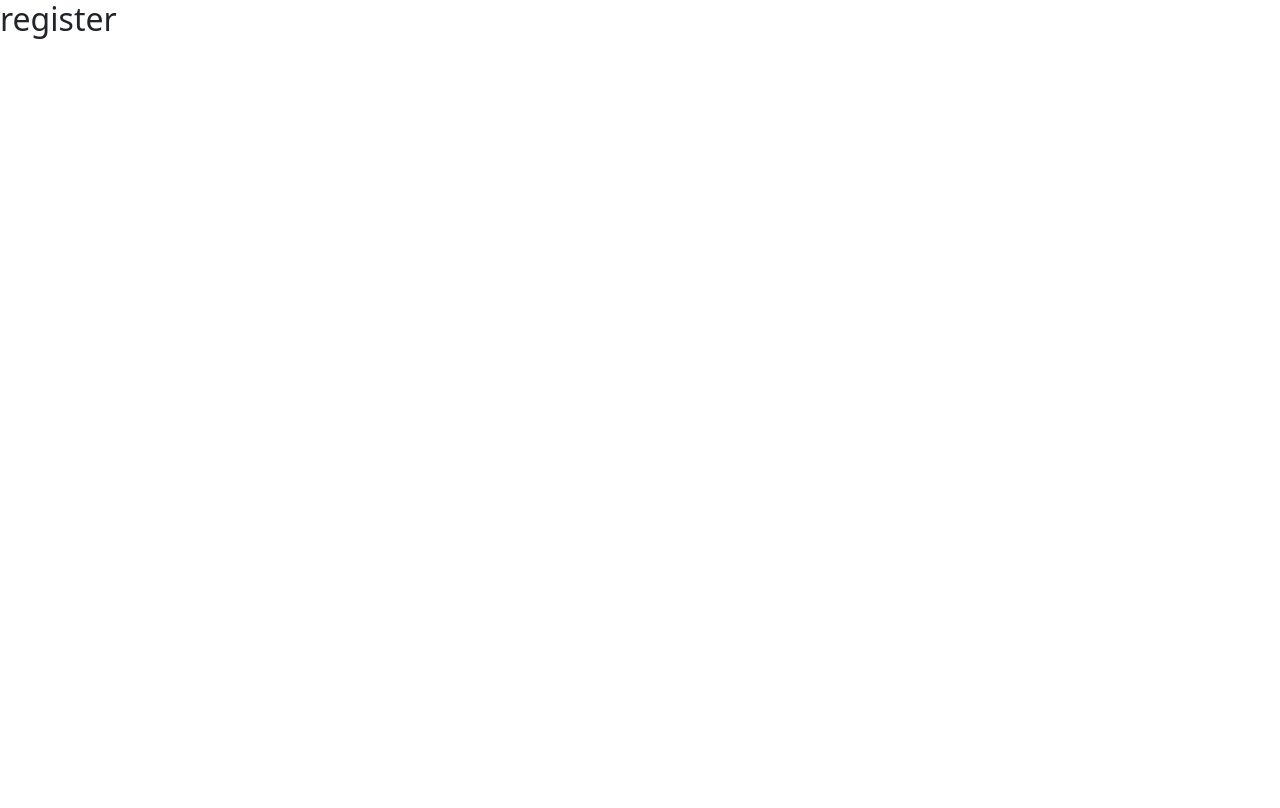
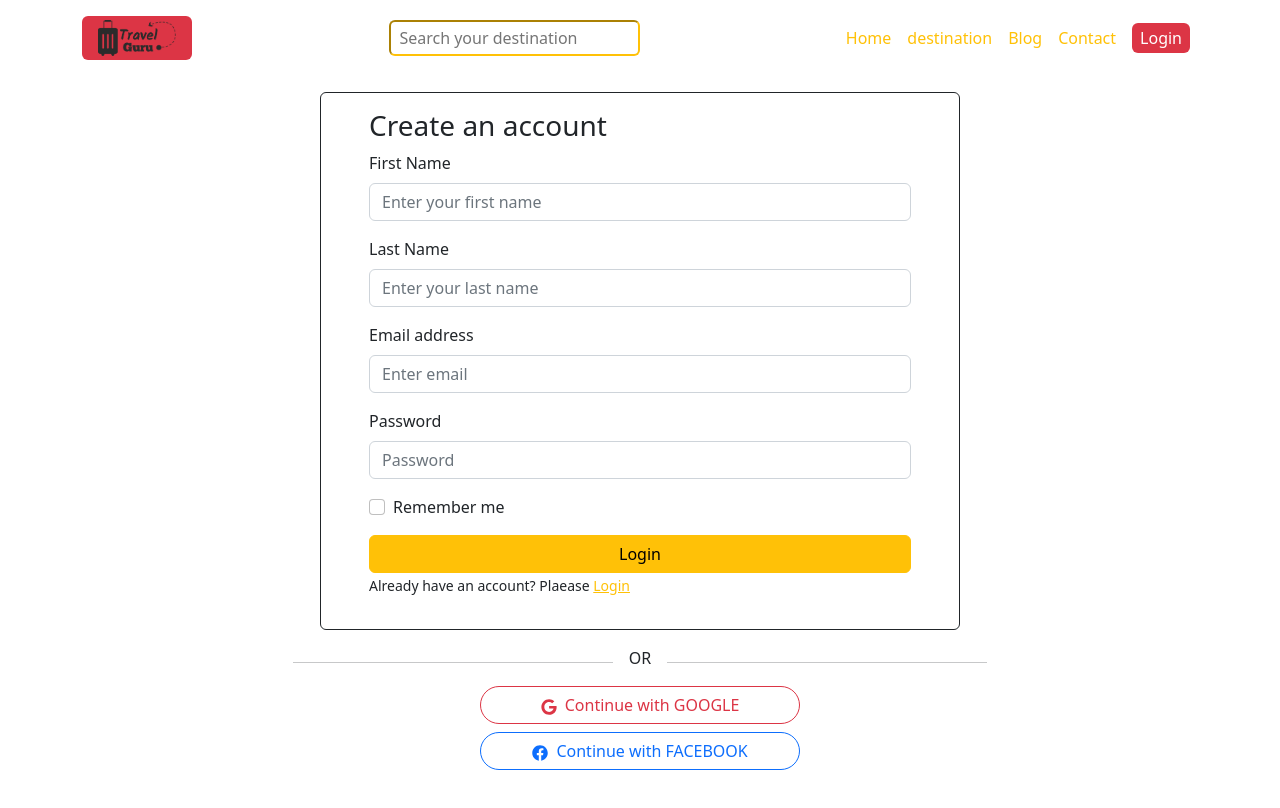
Before and after one commit to Mahadi90/travel-guru-client-side, a React (Vite) app: page /register in a window 1280 px wide. Shown: the top 808 px of the page. Built offline with nearby package versions, Linux system fonts and the light colour scheme.

Commit message:
registration design added

```diff
--- a/src/components/Login.jsx
+++ b/src/components/Login.jsx
@@ -2,12 +2,13 @@ import React from "react";
 import { Button, Form } from "react-bootstrap";
 import Header from "./Header";
 import { Link } from "react-router-dom";
+import { FaFacebook, FaGoogle } from "react-icons/fa";
 
 const Login = () => {
   return (
     <div>
         <Header></Header>
-      <Form className="w-50 mx-auto mt-3 border py-3 px-5">
+      <Form className="w-50 mx-auto border py-3 px-5 border-dark rounded my-3">
         <h3>Login</h3>
         <Form.Group className="mb-3" controlId="formBasicEmail">
           <Form.Label>Email address</Form.Label>
@@ -26,6 +27,15 @@ const Login = () => {
         </Button>
         <p><small>Don't have and account? Plaease <Link className="text-warning" to='/register'>Craete and account</Link></small></p>
       </Form>
+      <div className="d-flex justify-content-center">
+      <hr className="w-25" />
+      <p className="mx-3">OR</p>
+      <hr className="w-25" />
+      </div>
+    <div className="d-flex flex-column w-25 justify-content-center mx-auto mb-5">
+    <button className="rounded-pill btn btn-outline-danger"><FaGoogle className="me-1"/> Continue with GOOGLE</button>
+      <button className="mt-2 rounded-pill btn btn-outline-primary"><FaFacebook className="me-1"/> Continue with FACEBOOK</button>
+    </div>
     </div>
   );
 };
--- a/src/components/Register.jsx
+++ b/src/components/Register.jsx
@@ -1,9 +1,51 @@
 import React from 'react';
+import Header from './Header';
+import { Button, Form } from "react-bootstrap";
+import { Link } from "react-router-dom";
+import { FaFacebook, FaGoogle } from 'react-icons/fa';
+
 
 const Register = () => {
     return (
         <div>
-            <h2>register</h2>
+            <Header/>
+            <Form className="w-50 mx-auto border border-dark rounded py-3 px-5 my-3">
+        <h3>Create an account</h3>
+        <Form.Group className="mb-3" controlId="formBasicEmail">
+          <Form.Label>First Name</Form.Label>
+          <Form.Control type="text" placeholder="Enter your first name" />
+        </Form.Group>
+        <Form.Group className="mb-3" controlId="">
+          <Form.Label>Last Name</Form.Label>
+          <Form.Control type="text" placeholder="Enter your last name" />
+        </Form.Group>
+        <Form.Group className="mb-3" controlId="formBasicEmail">
+          <Form.Label>Email address</Form.Label>
+          <Form.Control type="email" placeholder="Enter email" />
+        </Form.Group>
+
+        <Form.Group className="mb-3" controlId="formBasicPassword">
+          <Form.Label>Password</Form.Label>
+          <Form.Control type="password" placeholder="Password" />
+        </Form.Group>
+        <Form.Group className="mb-3" controlId="formBasicCheckbox">
+          <Form.Check type="checkbox" label="Remember me" />
+        </Form.Group>
+        <Button className="w-100" variant="warning" type="submit">
+          Login
+        </Button>
+        <p><small>Already have an account? Plaease <Link className="text-warning" to='/login'>Login</Link></small></p>
+      </Form>
+
+      <div className="d-flex justify-content-center">
+      <hr className="w-25" />
+      <p className="mx-3">OR</p>
+      <hr className="w-25" />
+      </div>
+    <div className="d-flex flex-column w-25 justify-content-center mx-auto mb-5">
+    <button className="rounded-pill btn btn-outline-danger"><FaGoogle className="me-1"/> Continue with GOOGLE</button>
+      <button className="mt-2 rounded-pill btn btn-outline-primary"><FaFacebook className="me-1"/> Continue with FACEBOOK</button>
+    </div>
         </div>
     );
 };
```
